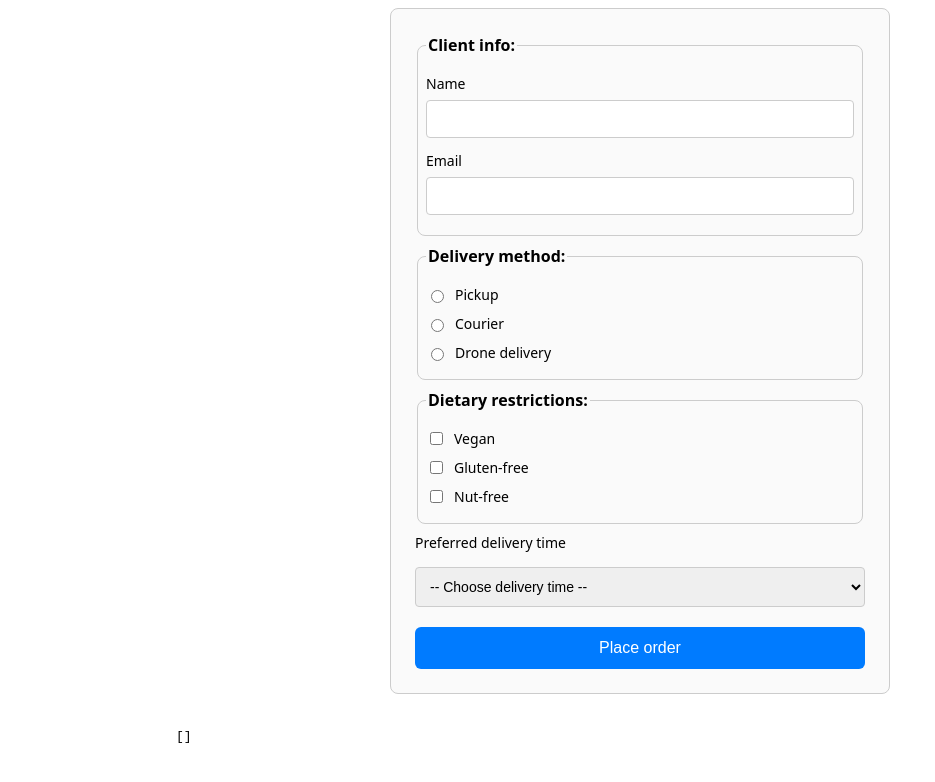
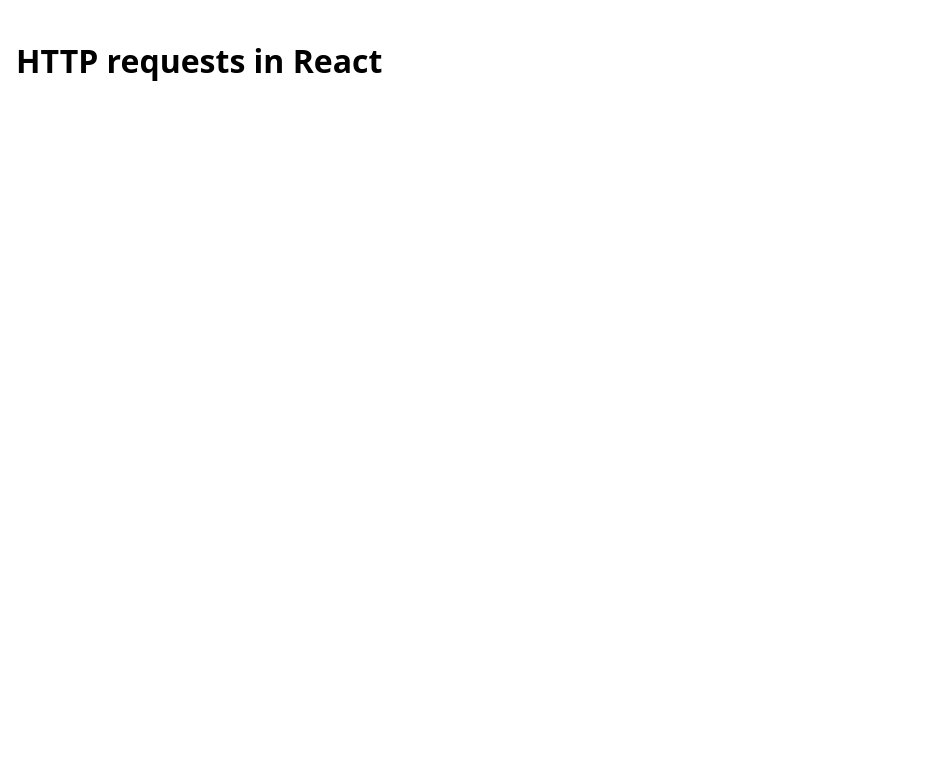
Before and after one commit to luxplanjay/react-114, a React app: page / in a window 1280 px wide. Shown: the top 782 px of the page, without its empty margins (0-935 px from the left). Built offline with nearby package versions, Linux system fonts and the light colour scheme; the HTML template or start-up script is replaced by a standard one.

Commit message:
Prepare examples

```diff
--- a/src/components/App/App.jsx
+++ b/src/components/App/App.jsx
@@ -1,21 +1,13 @@
-import { useState } from 'react';
-import OrderForm from '../OrderForm/OrderForm';
+// import toast, { Toaster } from "react-hot-toast";
+// import ArticleList from "../ArticleList/ArticleList";
+// import SearchForm from '../SearchForm/SearchForm';
+// import { fetchArticles } from "../../article-api";
 import css from './App.module.css';
 
 export default function App() {
-  const [orders, setOrders] = useState([]);
-
-  const addNewOrder = (newOrder) => {
-    setOrders((prevOrders) => {
-      return [...prevOrders, newOrder];
-    });
-  };
-
   return (
     <div className={css.container}>
-      <OrderForm onSubmit={addNewOrder} />
-
-      <pre>{JSON.stringify(orders, null, 2)}</pre>
+      <h1>HTTP requests in React</h1>
     </div>
   );
 }
--- a/src/components/App/App.module.css
+++ b/src/components/App/App.module.css
@@ -1,7 +1,7 @@
 .container {
-  max-width: 960px;
+  max-width: 1440px;
   margin: 0 auto;
-  padding: 0 16px;
+  padding: 16px;
   display: flex;
   flex-direction: column;
   gap: 20px;
--- /dev/null
+++ b/src/components/ArticleList/ArticleList.jsx
@@ -0,0 +1,15 @@
+import css from "./ArticleList.module.css";
+
+export default function ArticleList({ items }) {
+  return (
+    <ul className={css.list}>
+      {items.map((item) => (
+        <li key={item.objectID}>
+          <a className={css.link} href={item.url}>
+            {item.title}
+          </a>
+        </li>
+      ))}
+    </ul>
+  );
+}
--- a/src/components/OrderForm/OrderForm.jsx
+++ /dev/null
@@ -1,126 +0,0 @@
-import { useId } from 'react';
-import { Formik, Form, Field, ErrorMessage } from 'formik';
-import { OrderSchema } from './orderSchema.js';
-import css from './OrderForm.module.css';
-
-export default function OrderForm({ onSubmit }) {
-  const fieldId = useId();
-
-  const handleSubmit = (values, helpers) => {
-    onSubmit(values);
-    helpers.resetForm();
-  };
-
-  return (
-    <Formik
-      initialValues={{
-        username: '',
-        email: '',
-        delivery: '',
-        restrictions: [],
-        deliveryTime: '',
-      }}
-      validationSchema={OrderSchema}
-      onSubmit={handleSubmit}
-    >
-      <Form className={css.form}>
-        <fieldset className={css.fieldset}>
-          <legend className={css.legend}>Client info:</legend>
-          <label className={css.label} htmlFor={`${fieldId}-username`}>
-            Name
-          </label>
-          <Field
-            type='text'
-            name='username'
-            className={css.input}
-            id={`${fieldId}-username`}
-          />
-          <ErrorMessage
-            name='username'
-            component='span'
-            className={css.error}
-          />
-
-          <label className={css.label} htmlFor={`${fieldId}-email`}>
-            Email
-          </label>
-          <Field
-            type='email'
-            name='email'
-            className={css.input}
-            id={`${fieldId}-email`}
-          />
-          <ErrorMessage name='email' component='span' className={css.error} />
-        </fieldset>
-
-        <fieldset className={css.fieldset}>
-          <legend className={css.legend}>Delivery method:</legend>
-          <label className={css.option}>
-            <Field type='radio' name='delivery' value='pickup' />
-            Pickup
-          </label>
-          <label className={css.option}>
-            <Field type='radio' name='delivery' value='courier' />
-            Courier
-          </label>
-          <label className={css.option}>
-            <Field type='radio' name='delivery' value='drone' />
-            Drone delivery
-          </label>
-          <ErrorMessage
-            name='delivery'
-            component='span'
-            className={css.error}
-          />
-        </fieldset>
-
-        <fieldset className={css.fieldset}>
-          <legend className={css.legend}>Dietary restrictions:</legend>
-          <label className={css.option}>
-            <Field type='checkbox' name='restrictions' value='vegan' />
-            Vegan
-          </label>
-          <label className={css.option}>
-            <Field type='checkbox' name='restrictions' value='gluten-free' />
-            Gluten-free
-          </label>
-          <label className={css.option}>
-            <Field type='checkbox' name='restrictions' value='nut-free' />
-            Nut-free
-          </label>
-          <ErrorMessage
-            name='restrictions'
-            component='span'
-            className={css.error}
-          />
-        </fieldset>
-
-        <label className={css.label} htmlFor={`${fieldId}-deliveryTime`}>
-          Preferred delivery time
-        </label>
-        <Field
-          as='select'
-          name='deliveryTime'
-          className={css.input}
-          id={`${fieldId}-deliveryTime`}
-        >
-          <option value='' disabled>
-            -- Choose delivery time --
-          </option>
-          <option value='morning'>Morning (8:00-12:00)</option>
-          <option value='afternoon'>Afternoon (12:00-16:00)</option>
-          <option value='evening'>Evening (16:00-20:00)</option>
-        </Field>
-        <ErrorMessage
-          name='deliveryTime'
-          component='span'
-          className={css.error}
-        />
-
-        <button type='submit' className={css.button}>
-          Place order
-        </button>
-      </Form>
-    </Formik>
-  );
-}
--- a/src/components/OrderForm/OrderForm.module.css
+++ /dev/null
@@ -1,80 +0,0 @@
-.form {
-  display: flex;
-  flex-direction: column;
-  gap: 8px;
-  max-width: 500px;
-  width: 100%;
-  margin: 0 auto;
-  padding: 24px;
-  border: 1px solid #ccc;
-  border-radius: 8px;
-  background-color: #fafafa;
-  box-sizing: border-box;
-}
-
-.fieldset {
-  border: 1px solid #ccc;
-  padding: 8px;
-  border-radius: 8px;
-}
-
-.legend {
-  font-weight: bold;
-  margin-bottom: 8px;
-  font-size: 16px;
-}
-
-.label {
-  display: block;
-  margin-bottom: 6px;
-  font-weight: 500;
-  font-size: 14px;
-}
-
-.input {
-  width: 100%;
-  padding: 10px;
-  font-size: 14px;
-  border: 1px solid #ccc;
-  border-radius: 4px;
-  box-sizing: border-box;
-  margin-bottom: 12px;
-}
-
-.textarea {
-  width: 100%;
-  padding: 10px;
-  font-size: 14px;
-  border: 1px solid #ccc;
-  border-radius: 4px;
-  box-sizing: border-box;
-  resize: vertical;
-}
-
-.option {
-  display: flex;
-  align-items: center;
-  gap: 8px;
-  font-size: 14px;
-  margin-bottom: 8px;
-}
-
-.button {
-  padding: 12px 20px;
-  font-size: 16px;
-  background-color: #007bff;
-  border: none;
-  border-radius: 6px;
-  color: #fff;
-  cursor: pointer;
-  transition: background-color 0.2s ease-in-out;
-}
-
-.button:hover {
-  background-color: #0056b3;
-}
-
-.error {
-  font-size: 14px;
-  color: orangered;
-}
--- a/src/components/OrderForm/orderSchema.js
+++ /dev/null
@@ -1,16 +0,0 @@
-import * as Yup from 'yup';
-
-export const OrderSchema = Yup.object().shape({
-  username: Yup.string()
-    .min(3, 'Min 3 chars')
-    .max(30, 'Max 30 chars')
-    .required('This is a required field'),
-  email: Yup.string().email().required('This is a required field'),
-  delivery: Yup.string().oneOf(['pickup', 'courier', 'drone']).required(),
-  restrictions: Yup.array()
-    .of(Yup.string().oneOf(['vegan', 'gluten-free', 'nut-free']))
-    .required(),
-  deliveryTime: Yup.string()
-    .oneOf(['morning', 'afternoon', 'evening'])
-    .required(),
-});
--- /dev/null
+++ b/src/components/SearchForm/SearchForm.jsx
@@ -0,0 +1,19 @@
+import { Field, Form, Formik } from 'formik';
+import css from './SearchForm.module.css';
+
+export default function SearchForm({ onSearch }) {
+  return (
+    <Formik
+      initialValues={{ topic: '' }}
+      onSubmit={(values, actions) => {
+        onSearch(values.topic);
+        actions.resetForm();
+      }}
+    >
+      <Form className={css.form}>
+        <Field type="text" name="topic" className={css.input} />
+        <button type="submit">Search</button>
+      </Form>
+    </Formik>
+  );
+}
--- a/src/index.css
+++ b/src/index.css
@@ -1,13 +1,9 @@
 :root {
-  font-family: system-ui, -apple-system, BlinkMacSystemFont, 'Segoe UI', Roboto,
-    Oxygen, Ubuntu, Cantarell, 'Open Sans', 'Helvetica Neue', sans-serif;
+  font-family: system-ui, -apple-system, BlinkMacSystemFont, "Segoe UI", Roboto,
+    Oxygen, Ubuntu, Cantarell, "Open Sans", "Helvetica Neue", sans-serif;
   line-height: 1.5;
   font-synthesis: none;
   text-rendering: optimizeLegibility;
   -webkit-font-smoothing: antialiased;
   -moz-osx-font-smoothing: grayscale;
 }
-
-* {
-  box-sizing: border-box;
-}
--- a/src/main.jsx
+++ b/src/main.jsx
@@ -1,6 +1,7 @@
 import React from 'react';
 import ReactDOM from 'react-dom/client';
 import App from './components/App/App';
+import 'modern-normalize';
 import './index.css';
 
 ReactDOM.createRoot(document.getElementById('root')).render(
```
Also changed, not shown: src/articles-api.js (added, +15 -0 lines), src/components/ArticleList/ArticleList.module.css (added, +12 -0 lines), src/components/SearchForm/SearchForm.module.css (added, +8 -0 lines), 2 other files (tests, documents, lock files or other folders).
